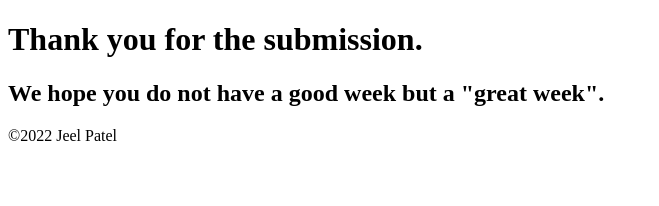
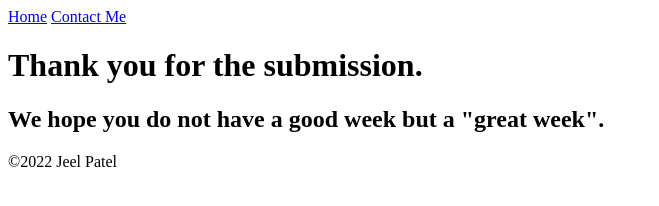
Before and after one commit to jeel105512/lab-03, a plain HTML site: page thankyouPage.html in a window 1280 px wide. Shown: the whole page, without its empty margins (0-659 px from the left). Drawn offline with Linux system fonts and the light colour scheme.

Commit message:
second commit

```diff
--- a/thankyouPage.html
+++ b/thankyouPage.html
@@ -10,6 +10,11 @@
 
 <body>
     <header>
+        <nav>
+            <a href="./index.html">Home</a>
+            <a href="./contact.html">Contact Me</a>
+        </nav>
+
         <h1>Thank you for the submission.</h1>
     </header>
 
```
